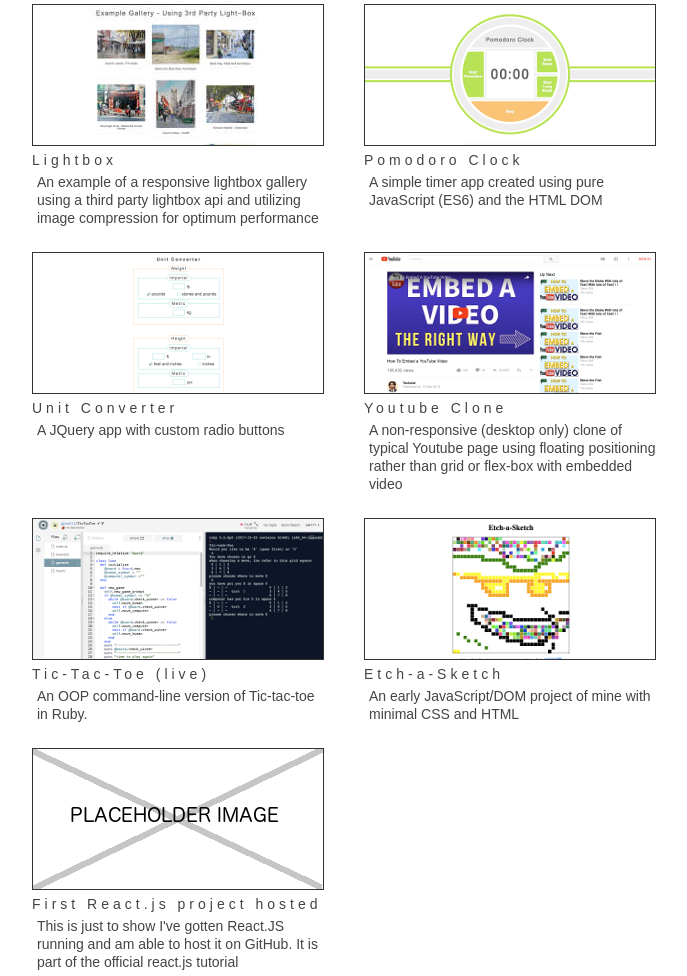
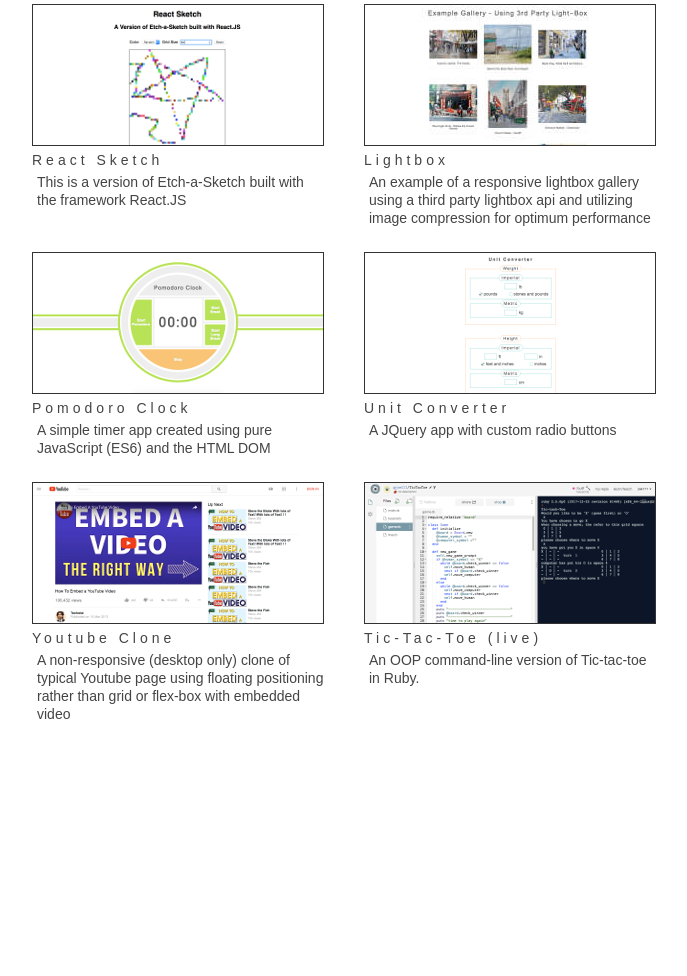
Before and after one commit to joeeeeeeeeeeeee/portfolio2, a plain HTML site: page index.html in a window 1280 px wide. Shown: the part 1078-2054 px from the top of the page, without its empty margins (296-983 px from the left). After the commit the page ends 1826 px from the top, so only its background shows below. Drawn offline with Linux system fonts and the light colour scheme.

Commit message:
added a react project

```diff
--- a/index.html
+++ b/index.html
@@ -37,6 +37,15 @@
 
 <h1>Project Examples</h1>
 <div class="card_grid">
+  <div class="card">
+    <figure>
+      <a href="https://joeeeeeeeeeeeee.github.io/react_sketch/">
+        <img src="assets/images/react_sketch.png">
+      </a>
+      <figcaption>React Sketch</figcaption>
+      <p>This is a version of Etch-a-Sketch built with the framework React.JS</p>
+    </figure>
+  </div>
   <div class="card">
     <figure>
       <a href="https://joeeeeeeeeeeeee.github.io/lightbox/">
@@ -82,24 +91,6 @@
       <p>An OOP command-line version of Tic-tac-toe in Ruby.</p>
     </figure>
   </div>
-  <div class="card">
-    <figure>
-      <a href="https://joeeeeeeeeeeeee.github.io/etch-a-sketch/">
-        <img src="assets/images/etch_a_sketch.png">
-      </a>
-      <figcaption>Etch-a-Sketch</figcaption>
-      <p>An early JavaScript/DOM project of mine with minimal CSS and HTML</p>
-    </figure>
-  </div>
-  <div class="card">
-    <figure>
-      <a href="https://joeeeeeeeeeeeee.github.io/my-app/">
-        <img src="assets/images/placeholder.png">
-      </a>
-      <figcaption>First React.js project hosted</figcaption>
-      <p>This is just to show I've gotten React.JS running and am able to host it on GitHub. It is part of the official react.js tutorial</p>
-    </figure>
-  </div>
 <div>
 
 
```
Also changed, not shown: assets/images/react_sketch.png (added).
